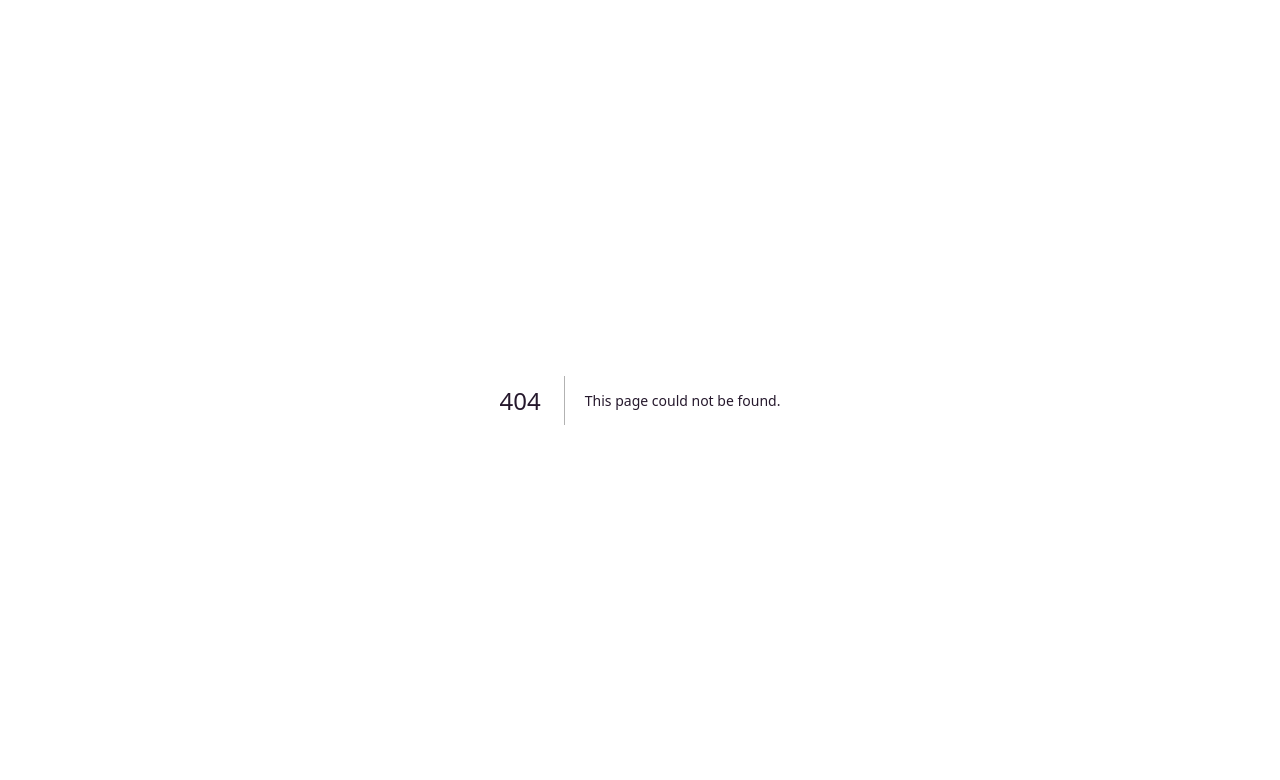
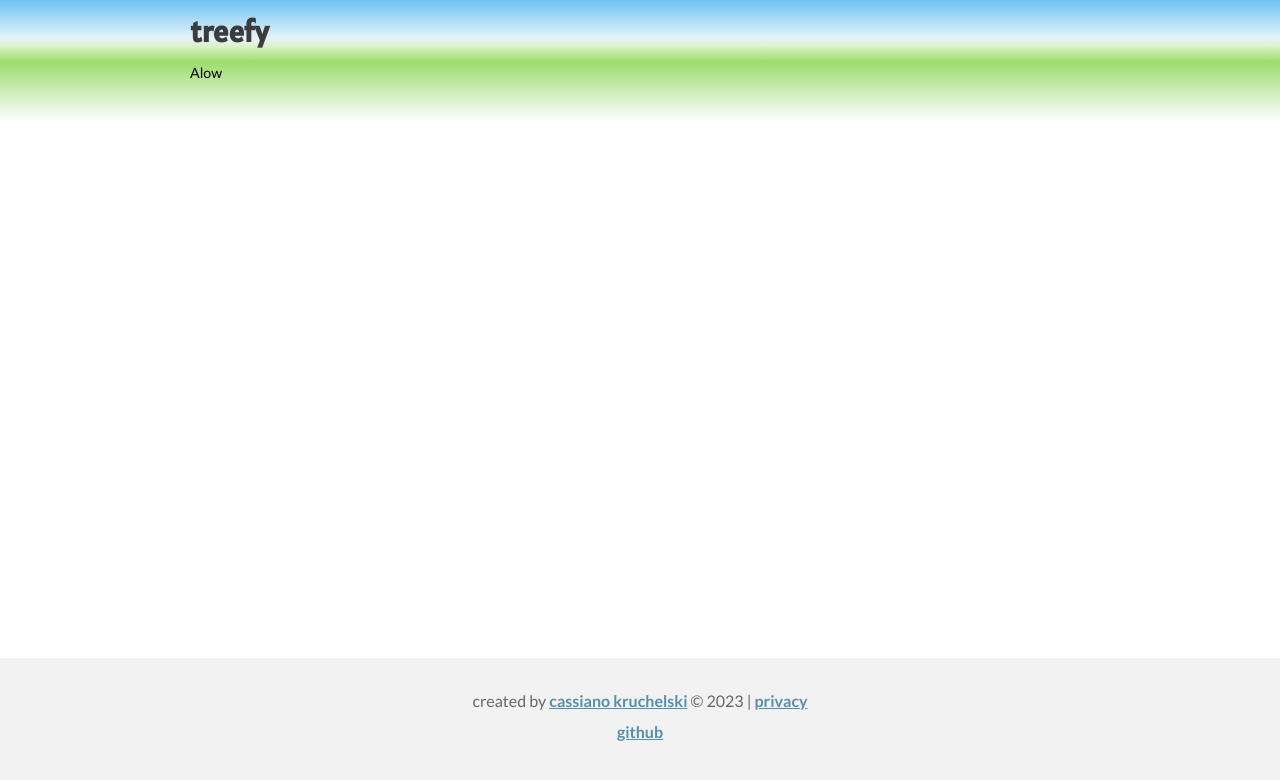
Before and after one commit to oicassi/treefy, a Next.js app: page /privacy in a window 1280 px wide. Before the commit this address had no page. Shown: the top 780 px of the page. Built offline with nearby package versions, Linux system fonts and the light colour scheme; no server answers.

Commit message:
add privacy page

```diff
--- a/src/components/Header.js
+++ b/src/components/Header.js
@@ -1,88 +1,29 @@
 import { useEffect } from 'react';
 import { hooks } from '@/utils';
+import { canvas, helpers } from '@/utils';
 import styles from '@/styles/components/Header.module.scss';
 import utilsStyles from '@/styles/base/utils.module.scss';
+import Link from 'next/link';
+const { If } = helpers;
 
 const Header = ({ isHome = true }) => {
   const isMobile = hooks.useMediaQuery('mobile');
 
-  const getEndpoint = (x, y, a, length) => {
-    var epx = x + length * Math.cos((a * Math.PI) / 180);
-    var epy = y + length * Math.sin((a * Math.PI) / 180);
-    return { x: epx, y: epy };
-  };
-
-  const drawTree = () => {
-    const canvas = document.querySelector('#header-canvas');
-    if (!canvas) return;
-    const canvasWidth = canvas.getBoundingClientRect().width;
-    const canvasHeight = canvas.getBoundingClientRect().height - 20;
-
-    console.log({ canvasHeight, canvasWidth });
-    const ctx = canvas.getContext('2d');
-    let length = Math.floor(canvasHeight / 6) + Math.round(Math.random() * Math.floor(canvasHeight / 6));
-    const divergence = 10 + Math.round(Math.random() * 50);
-    const reduction = Math.round(50 + Math.random() * 20) / 100;
-    let trunkWidth = 8;
-
-    const trunk = { x: canvasWidth / 2, y: length + Math.floor(canvasHeight / 6), angle: 90 };
-    let startPoints = [];
-    startPoints.push(trunk);
-
-    ctx.beginPath();
-    ctx.moveTo(trunk.x, canvasHeight + 20);
-    ctx.lineTo(trunk.x, canvasHeight - trunk.y);
-
-    const gradient = ctx.createLinearGradient(0, 100, 0, 168);
-    gradient.addColorStop(0, '#8A5630');
-    gradient.addColorStop(1, '#FFFFFF00');
-
-    ctx.strokeStyle = gradient;
-    ctx.lineWidth = trunkWidth;
-    ctx.stroke();
-
-    const branches = () => {
-      length = length * reduction;
-      trunkWidth = trunkWidth * reduction;
-      ctx.lineWidth = trunkWidth;
-
-      var newStartPoints = [];
-      ctx.beginPath();
-      for (let i = 0; i < startPoints.length; i++) {
-        const sp = startPoints[i];
-        const ep1 = getEndpoint(sp.x, sp.y, sp.angle + divergence, length);
-        const ep2 = getEndpoint(sp.x, sp.y, sp.angle - divergence, length);
-
-        ctx.moveTo(sp.x, canvasHeight - sp.y);
-        ctx.lineTo(ep1.x, canvasHeight - ep1.y);
-        ctx.moveTo(sp.x, canvasHeight - sp.y);
-        ctx.lineTo(ep2.x, canvasHeight - ep2.y);
-
-        ep1.angle = sp.angle + divergence;
-        ep2.angle = sp.angle - divergence;
-
-        newStartPoints.push(ep1);
-        newStartPoints.push(ep2);
-      }
-      if (length < 10) ctx.strokeStyle = '#209B4A';
-      else ctx.strokeStyle = '#8A5630';
-      ctx.stroke();
-      startPoints = newStartPoints;
-      if (length > 2) setTimeout(branches, 70);
-    };
-    branches();
-  };
-
   useEffect(() => {
     setTimeout(() => {
-      drawTree();
+      const canvasElement = document.querySelector('#header-canvas');
+      canvas.drawTree(canvasElement);
     }, 300);
   }, [isMobile]);
 
   return (
-    <header className={styles.header}>
+    <header className={`${styles.header} ${!isHome ? styles['header--notHome'] : ''}`}>
       <div className={styles.grass} />
       <div className={`${utilsStyles.container} ${styles.container}`}>
+        <If
+          condition={isHome}
+          renderIf={
+            <>
               <h1 className={styles.title}>treefy</h1>
               <canvas
                 id='header-canvas'
@@ -90,6 +31,14 @@ const Header = ({ isHome = true }) => {
                 height={isMobile ? '82' : '162'}
                 className={styles.canvas}
               />
+            </>
+          }
+          renderElse={
+            <Link href='/' className={styles['title--notHome']}>
+              treefy
+            </Link>
+          }
+        />
       </div>
     </header>
   );
--- a/src/components/Layout.js
+++ b/src/components/Layout.js
@@ -6,7 +6,7 @@ import styles from '@/styles/components/Layout.module.scss';
 
 export const siteTitle = 'treefy';
 
-const Layout = ({ children, home }) => {
+const Layout = ({ children, isHome = true }) => {
   return (
     <>
       <Head>
@@ -25,7 +25,7 @@ const Layout = ({ children, home }) => {
         <meta name='twitter:card' content='summary_large_image' />
       </Head>
       <div className={styles.appContainer}>
-        <Header />
+        <Header isHome={isHome} />
         <main className={styles.mainContainer}>{children}</main>
         <Footer />
       </div>
--- /dev/null
+++ b/src/pages/privacy.js
@@ -0,0 +1,25 @@
+import Head from 'next/head';
+import Link from 'next/link';
+import Layout from '@/components/Layout';
+import { useMediaQuery } from '@/utils/hooks';
+import styles from '@/styles/pages/privacy.module.scss';
+import utilsStyles from '@/styles/base/utils.module.scss';
+
+const Privacy = () => {
+  const isMobile = useMediaQuery('mobile');
+  return (
+    <Layout isHome={false}>
+      <Head>
+        <title>privacy | treefy</title>
+        <meta name='description' content='Visualize your spotify data in the form of some trees!' />
+        <meta name='viewport' content='width=device-width, initial-scale=1' />
+        <link rel='icon' href='/favicon.ico' />
+      </Head>
+      <div className={styles.container}>
+        <section className={utilsStyles.container}>Alow</section>
+      </div>
+    </Layout>
+  );
+};
+
+export default Privacy;
--- a/src/styles/base/mixins.scss
+++ b/src/styles/base/mixins.scss
@@ -12,6 +12,16 @@
   }
 }
 
+%headerTitle {
+  font-family: $font-alatsi;
+  color: $color-neutral-low-light;
+  font-size: 48px;
+
+  @include above($mobile) {
+    font-size: 86px;
+  }
+}
+
 %title-2 {
   margin: 0;
   font-weight: 700;
@@ -21,3 +31,21 @@
     font-size: $font-size-lg;
   }
 }
+
+%content-container {
+  flex: 1;
+  position: relative;
+  background: linear-gradient(180deg, #9edc6e 0%, #ffffff 8.46%);
+
+  @include above($mobile) {
+    background: linear-gradient(180deg, #9edc6e 0%, #ffffff 10.46%);
+  }
+
+  section:not(:first-of-type) {
+    margin-top: $spacing-xs;
+
+    @include above($tablet) {
+      margin-top: $spacing-sm;
+    }
+  }
+}
--- a/src/styles/components/Button.module.scss
+++ b/src/styles/components/Button.module.scss
@@ -5,17 +5,21 @@
   justify-content: center;
   transition: all 150ms;
   border: none;
-  padding: 0 $spacing-sm;
   border-radius: $border-radius-pill;
   cursor: pointer;
   text-decoration: none;
   min-width: 200px;
-  width: 100%;
+  width: max-content;
+  padding: 0 $spacing-xs;
   font-size: 14px;
   min-height: $spacing-md;
 
+  @include above($tablet) {
+    padding: 0 $spacing-sm;
+  }
+
   @include above($mobile) {
-    width: max-content;
+    padding: 0 $spacing-lg;
     font-size: 16px;
     min-height: $spacing-lg;
   }
--- a/src/styles/components/Header.module.scss
+++ b/src/styles/components/Header.module.scss
@@ -1,13 +1,3 @@
-%headerTitle {
-  font-family: $font-alatsi;
-  color: $color-neutral-low-light;
-  font-size: 48px;
-
-  @include above($mobile) {
-    font-size: 86px;
-  }
-}
-
 .header {
   width: 100%;
   background: linear-gradient(180deg, #6fc2f1 0%, rgba(217, 217, 217, 0) 75%);
@@ -18,6 +8,11 @@
   @include above($mobile) {
     min-height: 224px;
     height: 224px;
+  }
+
+  &--notHome {
+    min-height: 62px;
+    height: 62px;
   }
 
   .grass {
@@ -41,6 +36,17 @@
     @extend %headerTitle;
 
     animation: titleFadeIn 800ms forwards;
+
+    &--notHome {
+      font-size: $font-size-xl;
+      text-decoration: none;
+      font-family: $font-alatsi;
+      color: $color-neutral-low-light;
+
+      &:hover {
+        color: $color-neutral-low-regular;
+      }
+    }
   }
 
   .canvas {
--- a/src/styles/pages/Index.module.scss
+++ b/src/styles/pages/Index.module.scss
@@ -1,18 +1,5 @@
 .container {
-  flex: 1;
-  background: linear-gradient(180deg, #9edc6e 0%, #ffffff 8.46%);
-
-  @include above($mobile) {
-    background: linear-gradient(180deg, #9edc6e 0%, #ffffff 10.46%);
-  }
-
-  section:not(:first-of-type) {
-    margin-top: $spacing-xs;
-
-    @include above($tablet) {
-      margin-top: $spacing-sm;
-    }
-  }
+  @extend %content-container;
 
   .textImage {
     display: flex;
@@ -71,4 +58,24 @@
       margin-top: $spacing-xxs;
     }
   }
+
+  .buttonContainer {
+    padding: $spacing-nano $spacing-xxs;
+    background-color: $color-neutral-high-pure;
+    box-shadow: 0px -2px 10px #cacaca;
+    border-top: 1px solid $color-neutral-high-light;
+    width: 100vw;
+    position: fixed;
+    bottom: 0;
+    left: 0;
+
+    @include above($mobile) {
+      padding: 0;
+      background-color: transparent;
+      box-shadow: none;
+      border-top: none;
+      width: 100%;
+      position: relative;
+    }
+  }
 }
--- /dev/null
+++ b/src/styles/pages/privacy.module.scss
@@ -0,0 +1,3 @@
+.container {
+  @extend %content-container;
+}
--- /dev/null
+++ b/src/utils/canvas.js
@@ -0,0 +1,67 @@
+const getEndpoint = (x, y, a, length) => {
+  var epx = x + length * Math.cos((a * Math.PI) / 180);
+  var epy = y + length * Math.sin((a * Math.PI) / 180);
+  return { x: epx, y: epy };
+};
+
+const drawTree = (canvas) => {
+  if (!canvas) return;
+  const canvasWidth = canvas.getBoundingClientRect().width;
+  const canvasHeight = canvas.getBoundingClientRect().height - 20;
+
+  console.log({ canvasHeight, canvasWidth });
+  const ctx = canvas.getContext('2d');
+  let length = Math.floor(canvasHeight / 6) + Math.round(Math.random() * Math.floor(canvasHeight / 6));
+  const divergence = 10 + Math.round(Math.random() * 50);
+  const reduction = Math.round(50 + Math.random() * 20) / 100;
+  let trunkWidth = 8;
+
+  const trunk = { x: canvasWidth / 2, y: length + Math.floor(canvasHeight / 6), angle: 90 };
+  let startPoints = [];
+  startPoints.push(trunk);
+
+  ctx.beginPath();
+  ctx.moveTo(trunk.x, canvasHeight + 20);
+  ctx.lineTo(trunk.x, canvasHeight - trunk.y);
+
+  const gradient = ctx.createLinearGradient(0, 100, 0, 168);
+  gradient.addColorStop(0, '#8A5630');
+  gradient.addColorStop(1, '#FFFFFF00');
+
+  ctx.strokeStyle = gradient;
+  ctx.lineWidth = trunkWidth;
+  ctx.stroke();
+
+  const branches = () => {
+    length = length * reduction;
+    trunkWidth = trunkWidth * reduction;
+    ctx.lineWidth = trunkWidth;
+
+    var newStartPoints = [];
+    ctx.beginPath();
+    for (let i = 0; i < startPoints.length; i++) {
+      const sp = startPoints[i];
+      const ep1 = getEndpoint(sp.x, sp.y, sp.angle + divergence, length);
+      const ep2 = getEndpoint(sp.x, sp.y, sp.angle - divergence, length);
+
+      ctx.moveTo(sp.x, canvasHeight - sp.y);
+      ctx.lineTo(ep1.x, canvasHeight - ep1.y);
+      ctx.moveTo(sp.x, canvasHeight - sp.y);
+      ctx.lineTo(ep2.x, canvasHeight - ep2.y);
+
+      ep1.angle = sp.angle + divergence;
+      ep2.angle = sp.angle - divergence;
+
+      newStartPoints.push(ep1);
+      newStartPoints.push(ep2);
+    }
+    if (length < 10) ctx.strokeStyle = '#209B4A';
+    else ctx.strokeStyle = '#8A5630';
+    ctx.stroke();
+    startPoints = newStartPoints;
+    if (length > 2) setTimeout(branches, 70);
+  };
+  branches();
+};
+
+export { drawTree };
--- a/src/utils/index.js
+++ b/src/utils/index.js
@@ -3,5 +3,6 @@ import * as time from './time';
 import * as browser from './browser';
 import * as helpers from './helpers';
 import * as hooks from './hooks';
+import * as canvas from './canvas';
 
-export { storage, time, browser, helpers, hooks };
+export { storage, time, browser, helpers, hooks, canvas };
```
Also changed, not shown: src/components/Button.js (+4 -3 lines), src/pages/index.js (+11 -5 lines). Lines whose indentation alone changed are shown as unchanged.
